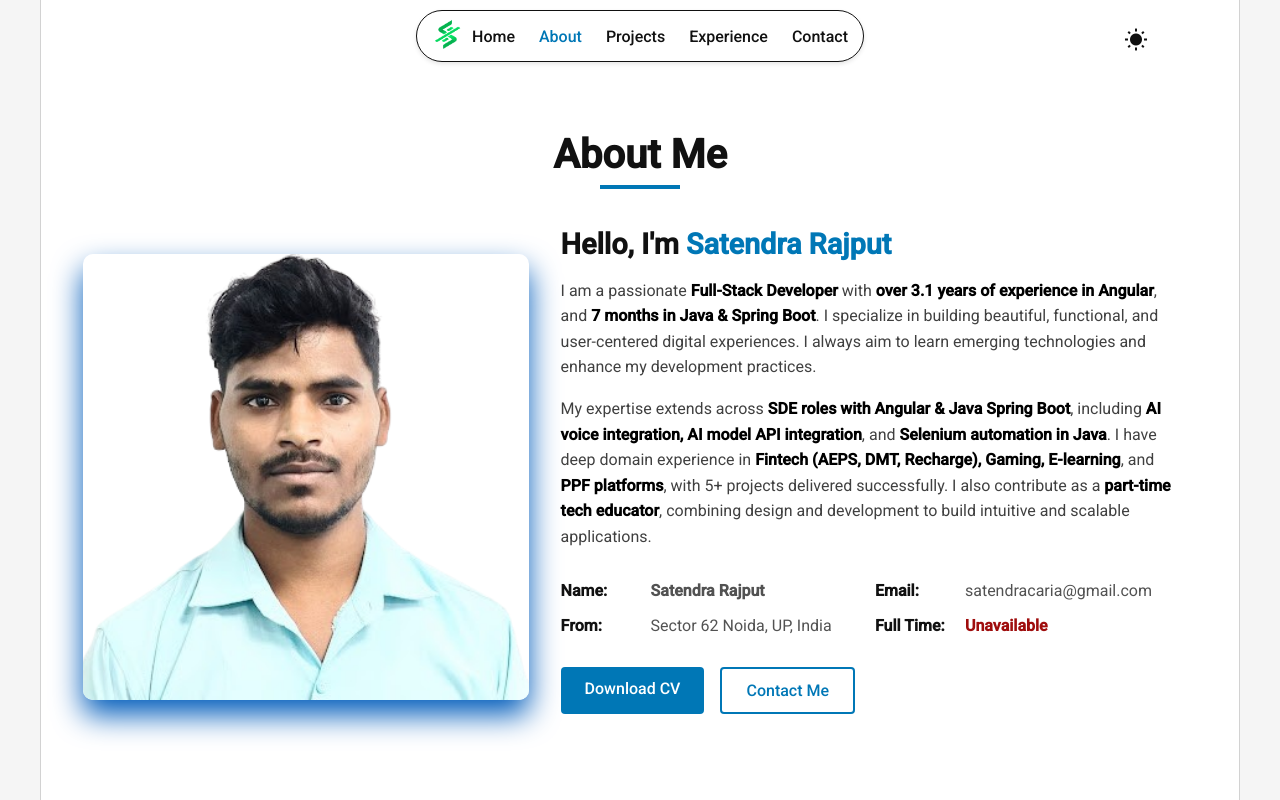
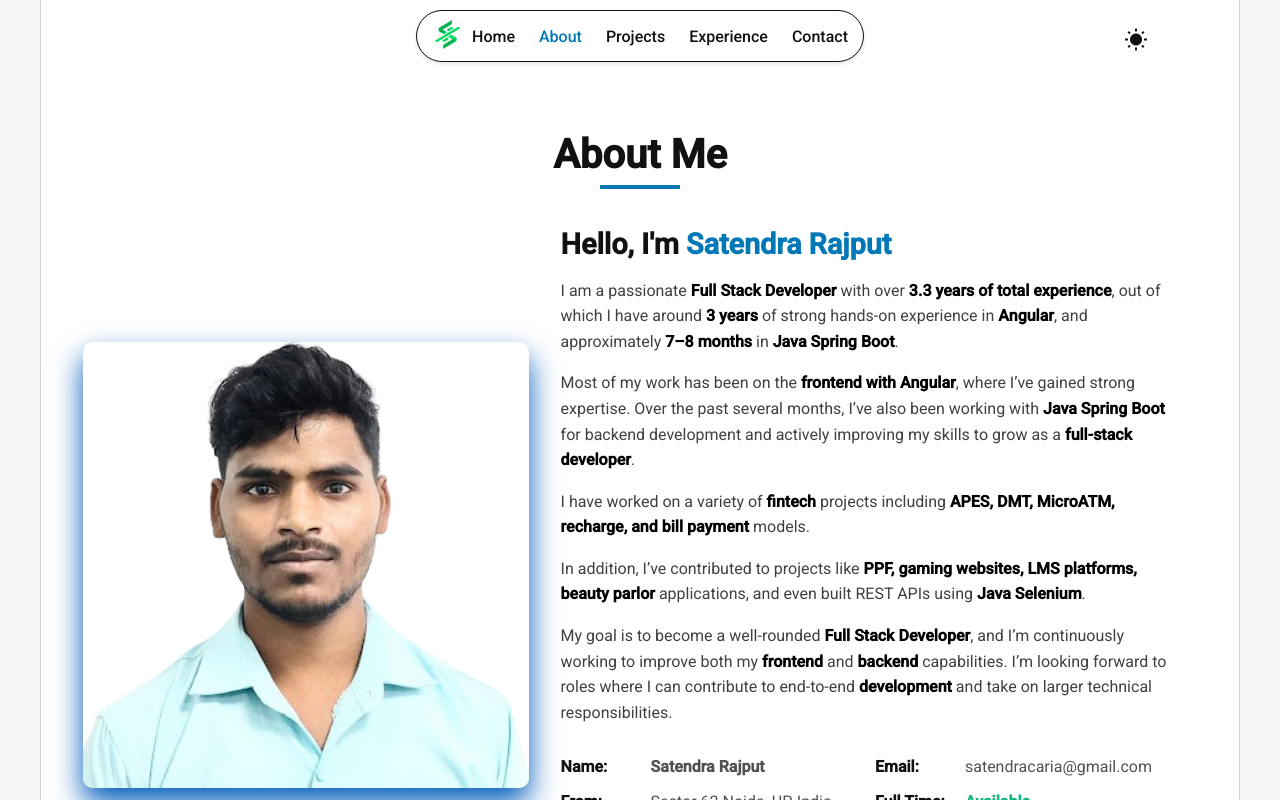
Before and after one commit to satendracoder/my-portfolio-site, an Angular app: page /about in a window 1280 px wide. Shown: the top 800 px of the page. Built offline with nearby package versions, Linux system fonts and the light colour scheme.

Commit message:
About is chaged

```diff
--- a/src/app/pages/home/about-us/about-us.html
+++ b/src/app/pages/home/about-us/about-us.html
@@ -4,31 +4,54 @@
 
     <div class="about-content">
       <div class="about-image" data-aos="fade-right">
-        <img
-          src="/assets/images/satendra.png"
-          alt="About Me"
-        />
+        <img src="/assets/images/satendra.png" alt="About Me" />
       </div>
 
       <div class="about-text" data-aos="fade-left">
         <h3>Hello, I'm <span class="highlight">Satendra Rajput</span></h3>
         <p>
-          I am a passionate <strong class="greatcolor">Full-Stack Developer</strong> with
-          <strong class="greatcolor">over 3.1 years of experience in Angular</strong>, and
-          <strong class="greatcolor">7 months in Java & Spring Boot</strong>. I specialize in
-          building beautiful, functional, and user-centered digital experiences.
-          I always aim to learn emerging technologies and enhance my development
-          practices.
+          I am a passionate
+          <strong class="greatcolor">Full Stack Developer</strong> with over
+          <strong class="greatcolor">3.3 years of total experience</strong>, out
+          of which I have around <strong class="greatcolor">3 years</strong> of
+          strong hands-on experience in
+          <strong class="greatcolor">Angular</strong>, and approximately
+          <strong class="greatcolor">7–8 months</strong> in
+          <strong class="greatcolor">Java Spring Boot</strong>.
         </p>
 
         <p>
-          My expertise extends across <strong class="greatcolor">SDE roles with Angular & Java Spring Boot</strong>,
-          including <strong class="greatcolor">AI voice integration, AI model API integration</strong>, and <strong class="greatcolor">Selenium
-          automation in Java</strong>. I have deep domain experience in <strong class="greatcolor">Fintech (AEPS,
-          DMT, Recharge), Gaming, E-learning</strong>, and <strong class="greatcolor">PPF platforms</strong>, with 5+
-          projects delivered successfully. I also contribute as a <strong class="greatcolor">part-time tech
-          educator</strong>, combining design and development to build intuitive and
-          scalable applications.
+          Most of my work has been on the
+          <strong class="greatcolor">frontend with Angular</strong>, where I’ve
+          gained strong expertise. Over the past several months, I’ve also been
+          working with <strong class="greatcolor">Java Spring Boot</strong> for
+          backend development and actively improving my skills to grow as a
+          <strong class="greatcolor">full-stack developer</strong>.
+        </p>
+
+        <p>
+          I have worked on a variety of
+          <strong class="greatcolor">fintech</strong> projects including
+          <strong class="greatcolor"
+            >APES, DMT, MicroATM, recharge, and bill payment</strong
+          >
+          models.
+        </p>
+
+        <p>
+          In addition, I’ve contributed to projects like
+          <strong class="greatcolor"
+            >PPF, gaming websites, LMS platforms, beauty parlor</strong
+          >
+          applications, and even built REST APIs using
+          <strong class="greatcolor">Java Selenium</strong>.
+        </p>
+
+        <p>
+          My goal is to become a well-rounded <strong class="greatcolor">Full Stack Developer</strong>, and I’m
+          continuously working to improve both my <strong class="greatcolor">frontend</strong> and <strong class="greatcolor">backend</strong>
+          capabilities. I’m looking forward to roles where I can contribute to
+          end-to-end <strong class="greatcolor">development</strong> and take on larger technical responsibilities.
         </p>
 
         <div class="about-info">
@@ -49,7 +72,7 @@
 
           <div class="info-item">
             <span class="info-title">Full Time:</span>
-            <span class="info-value unavailable">Unavailable</span>
+            <span class="info-value available">Available</span>
           </div>
         </div>
 
```
